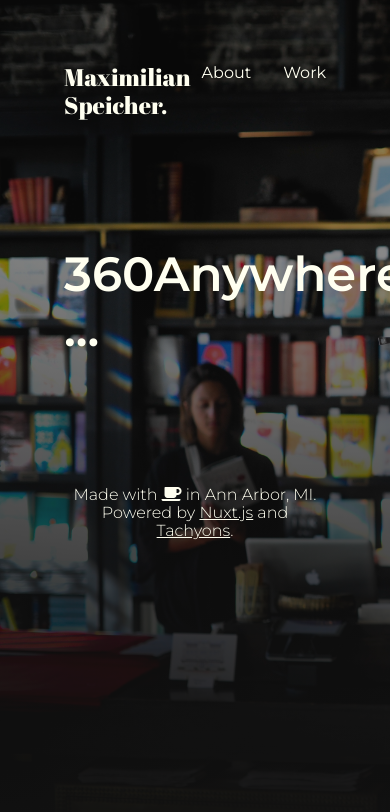
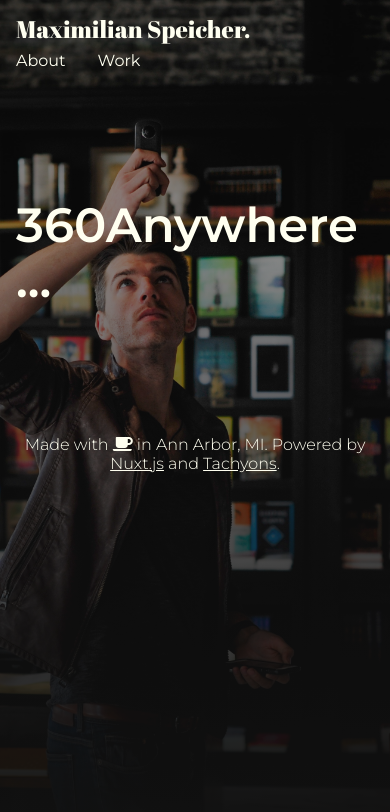
Before and after one commit to maxspeicher/v3, a Nuxt app: page /work/360anywhere in a window 390 px wide. Shown: the top 812 px of the page. Built offline with nearby package versions, Linux system fonts and the light colour scheme.

Commit message:
some website juice, mobile-readiness, and started with about page

```diff
--- a/components/Header.vue
+++ b/components/Header.vue
@@ -1,11 +1,41 @@
 <template>
   <header class="cf mb6">
-      <div class="abril f3 fl tl w-50">
-          <nuxt-link to="/">Maximilian Speicher.</nuxt-link>
+      <div class="abril f3 fl tl w-100 w-50-ns">
+          <div class="dib" v-on:mouseenter="rotateCharacters">
+            <nuxt-link to="/"><span class="rotate m">M</span>aximilian <span class="rotate s">S</span>peicher.</nuxt-link>
+          </div>
       </div>
-      <div class="menu fl fw4 tr w-50">
+      <div class="menu fl fw4 mt2 mt0-ns tl tr-ns w-100 w-50-ns">
           <nuxt-link to="/about" class="mr4">About</nuxt-link>
           <nuxt-link to="/#work">Work</nuxt-link>
       </div>
   </header>
 </template>
+
+<script>
+export default {
+  data: () => ({
+    mRotation: 0,
+    sRotation: 0,
+    mStep: 90,
+    sStep: -45
+  }),
+  methods: {
+    rotateCharacters() {
+      this.mRotation = (this.mRotation + this.mStep) % 360;
+      this.sRotation = (this.sRotation + this.sStep) % 360;
+
+      document.querySelector(".m").style.transform = "rotateZ(" + this.mRotation + "deg)";
+      document.querySelector(".s").style.transform = "rotateZ(" + this.sRotation + "deg)";
+    }
+  }
+}
+</script>
+
+<style scoped>
+    .rotate {
+        display: inline-block;
+        transform-origin: center;
+        transition: all .5s;
+    }
+</style>
--- a/layouts/default.vue
+++ b/layouts/default.vue
@@ -37,17 +37,15 @@
     }
 
     .box {
+        background-position: center;
         background-size: cover;
-        border: 1px $foreground solid;
-        box-shadow: 2px 2px $foreground;
         position: relative;
+        transition: transform .2s;
     }
 
     .box:hover {
-        box-shadow: 4px 4px $foreground;
-        left: -2px;
-        position: relative;
-        top: -2px;
+        transform: scale(1.05);
+        // transform: perspective(500px) translateZ(.5em);
     }
 
     .box-padding {
@@ -82,16 +80,21 @@
         color: ivory;
     }
 
-    .main-container {
-        max-width: 1080px;
-    }
-
     .menu a:hover {
         text-decoration: underline;
     }
 
-    .template-container {
+    .separator-thin {
+        background-color: $background;
+        height: 1px;
+        margin: .5em auto;
+        max-width: 75%;
+        width: 100px;
+    }
+
+    .template-container-inner {
+        margin: 0 auto;
+        max-width: 1080px;
         min-height: 100vh;
-        position: relative;
     }
 </style>
--- a/nuxt.config.js
+++ b/nuxt.config.js
@@ -11,7 +11,7 @@ module.exports = {
     ],
     link: [
       { rel: 'icon', type: 'image/x-icon', href: '/favicon.ico' },
-      { rel: 'stylesheet', href: 'https://use.fontawesome.com/releases/v5.0.10/css/all.css' },
+      { rel: 'stylesheet', href: 'https://use.fontawesome.com/releases/v5.0.12/css/all.css' },
       { rel: 'stylesheet', href: 'https://unpkg.com/tachyons@4.9.1/css/tachyons.min.css' },
       { rel: 'stylesheet', href: '/css/main.css' },
     ],
@@ -22,7 +22,7 @@ module.exports = {
   /*
   ** Customize the progress bar color
   */
-  loading: { color: 'deeppink' },
+  loading: { color: 'gold' },
   /*
   ** Build configuration
   */
--- a/pages/about.vue
+++ b/pages/about.vue
@@ -1,10 +1,13 @@
 <template>
-  <div class="template-container pa5 tc">
-    <my-header></my-header>
-    <div class="dib f1 fw6 measure-wide tl">
-      Blah blub laber ...
+  <div class="template-container">
+    <div class="template-container-inner pa3 pa5-ns tc">
+      <my-header></my-header>
+      <div class="dib f1 fw6 measure-wide tl">
+        <img src="/img/me-as-a-venn-diagram.png" style="max-width: 667px; width: 100%" />
+      </div>
+      <my-footer></my-footer>
+      <small>Icons made by <a href="http://www.freepik.com" title="Freepik">Freepik</a> from <a href="https://www.flaticon.com/" title="Flaticon">www.flaticon.com</a>, licensed under <a href="http://creativecommons.org/licenses/by/3.0/" title="Creative Commons BY 3.0" target="_blank"><i class="fab fa-creative-commons"></i><i class="fab fa-creative-commons-by"></i></a>.</small>
     </div>
-    <my-footer></my-footer>
   </div>
 </template>
 
--- a/pages/index.vue
+++ b/pages/index.vue
@@ -1,9 +1,10 @@
 <template>
-  <div class="template-container pa5 tc">
+  <div class="template-container">
+    <div class="template-container-inner pa3 pa5-ns tc">
       <my-header></my-header>
-    <div class="dib f1 fw6 measure-wide tl">
+      <div class="dib f3 f1-ns fw6 measure-wide tl">
         I'm a traditionally trained computer scientist who does design &amp; research.
-      <div class="f3 fw4 mt4">
+        <div class="f4 f3-ns fw4 mt4">
           I make natural user interfaces &amp; augmented reality.
           <a href="#" v-if="!isMoreDisplayed" v-on:click="displayMore">More ...</a>
           <span v-if="isMoreDisplayed">
@@ -15,19 +16,47 @@
       </div>
       <div class="mt6">
         <a id="work" name="work"></a>
-      <div class="f2 fw6 mb5 tl">
+        <div class="f3 f2-ns fw6 mb5 tl">
           Selected Work.
         </div>
         <div class="cf">
-        <div class="box f2 fl fw6 pa4 w-third" style="background-image: url(/img/360anywhere.jpg)">
+          <div class="fl pa2 w-100 w-50-m w-third-l">
+            <div class="box f2 fw6 w-100" style="background-image: url(/img/360anywhere.jpg)">
               <div class="box-padding"></div>
               <nuxt-link to="/work/360anywhere" class="box-inner color-ivory">
-            <span class="center">360 Anywhere</span>
+                <div class="center w-100">
+                  360&shy;Any&shy;where
+                  <div class="separator-thin"></div>
+                  <span class="f3 fw2">U of Michigan</span>
+                </div>
+              </nuxt-link>
+            </div>
+          </div>
+          <div class="fl pa2 w-100 w-50-m w-third-l">
+            <div class="box f2 fw6 w-100" style="background-image: url(/img/gesturewiz.jpg)">
+              <div class="box-padding"></div>
+              <nuxt-link to="/work/gesturewiz" class="box-inner color-ivory">
+                <div class="center w-100">
+                  Gesture&shy;Wiz
+                  <div class="separator-thin"></div>
+                  <span class="f3 fw2">U of Michigan</span>
+                </div>
               </nuxt-link>
             </div>
           </div>
         </div>
+      </div>
+      <div class="mt6">
+        <a id="work" name="work"></a>
+        <div class="f3 f2-ns fw6 mb5 tl">
+          Some Publications.
+        </div>
+        <div class="">
+
+        </div>
+      </div>
       <my-footer></my-footer>
+    </div>
   </div>
 </template>
 
--- a/pages/work/360anywhere.vue
+++ b/pages/work/360anywhere.vue
@@ -1,14 +1,16 @@
 <template>
-  <div class="template-container pa5 tc">
+  <div class="template-container">
     <div class="bg-image">
       <div class="gradient"></div>
     </div>
-    <div class="on-top">
-      <my-header></my-header>
-      <div class="dib f1 fw6 measure-wide tl">
-        360Anywhere ...
+    <div class="template-container-inner pa3 pa5-ns tc">
+      <div class="on-top">
+        <my-header></my-header>
+        <div class="dib f1 fw6 measure-wide tl">
+          360Anywhere ...
+        </div>
+        <my-footer></my-footer>
       </div>
-      <my-footer></my-footer>
     </div>
   </div>
 </template>
@@ -37,6 +39,7 @@ export default {
 
   .bg-image {
     background-image: url(/img/360anywhere.jpg);
+    background-position: center;
     background-size: cover;
     height: 100vh;
     left: 0;
```
Also changed, not shown: static/img/me-as-a-venn-diagram.png (added), 1 other file (tests, documents, lock files or other folders). Lines whose indentation alone changed are shown as unchanged.
